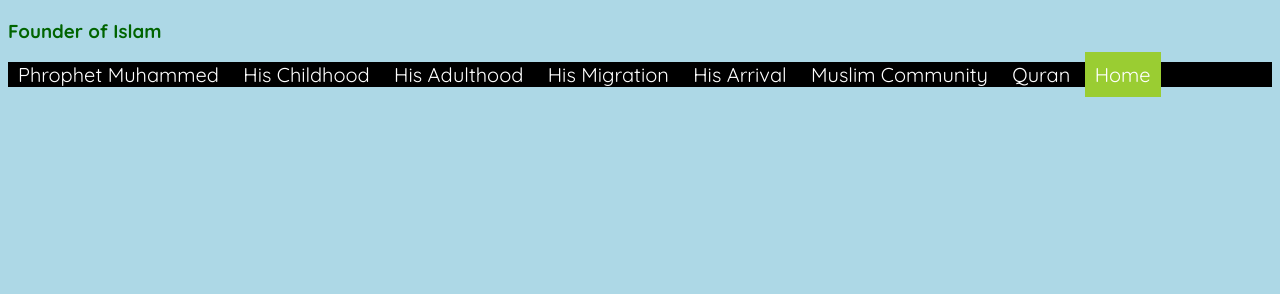
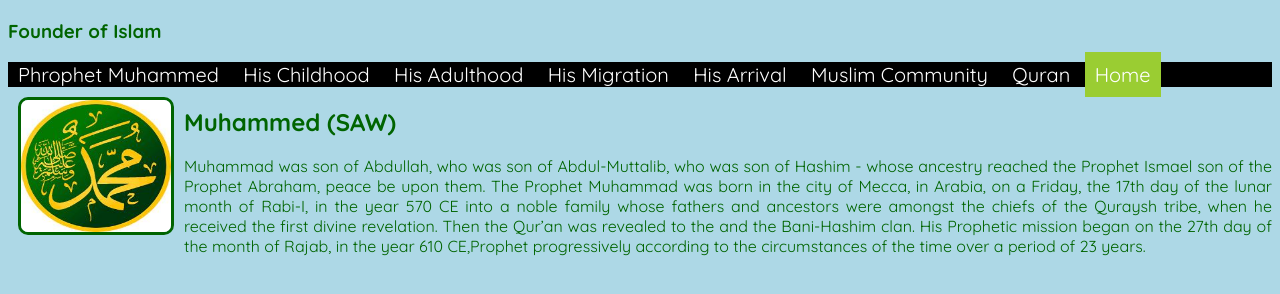
Before and after one commit to 017-982/Navbar, a plain HTML site: page index.html in a window 1280 px wide. Shown: the part 64-358 px from the top of the page. Drawn offline with Linux system fonts and the light colour scheme.

Commit message:
Update index.html

```diff
--- a/index.html
+++ b/index.html
@@ -19,6 +19,11 @@
 <a href="Quran.html">Quran</a>
 <a class="active" href="index.html">Home</a>
 </div>
+<img src="Muhammed.jpg">
+<h2>Muhammed (SAW)</h2>
+<p>Muhammad was son of Abdullah, who was son of Abdul-Muttalib, who was son of Hashim - whose ancestry reached the Prophet Ismael son of the Prophet Abraham, peace be upon them.
+The Prophet Muhammad was born in the city of Mecca, in Arabia, on a Friday, the 17th day of the lunar month of Rabi-I, in the year 570 CE into a noble family whose fathers and ancestors were amongst the chiefs of the Quraysh tribe, when he received the first divine revelation. Then the Qur’an was revealed to the and the Bani-Hashim clan. His Prophetic mission began on the 27th day of the month of Rajab, in the year 610 CE,Prophet progressively according to the circumstances of the time over a period of 23 years.</p>
+
 
 
 
```
